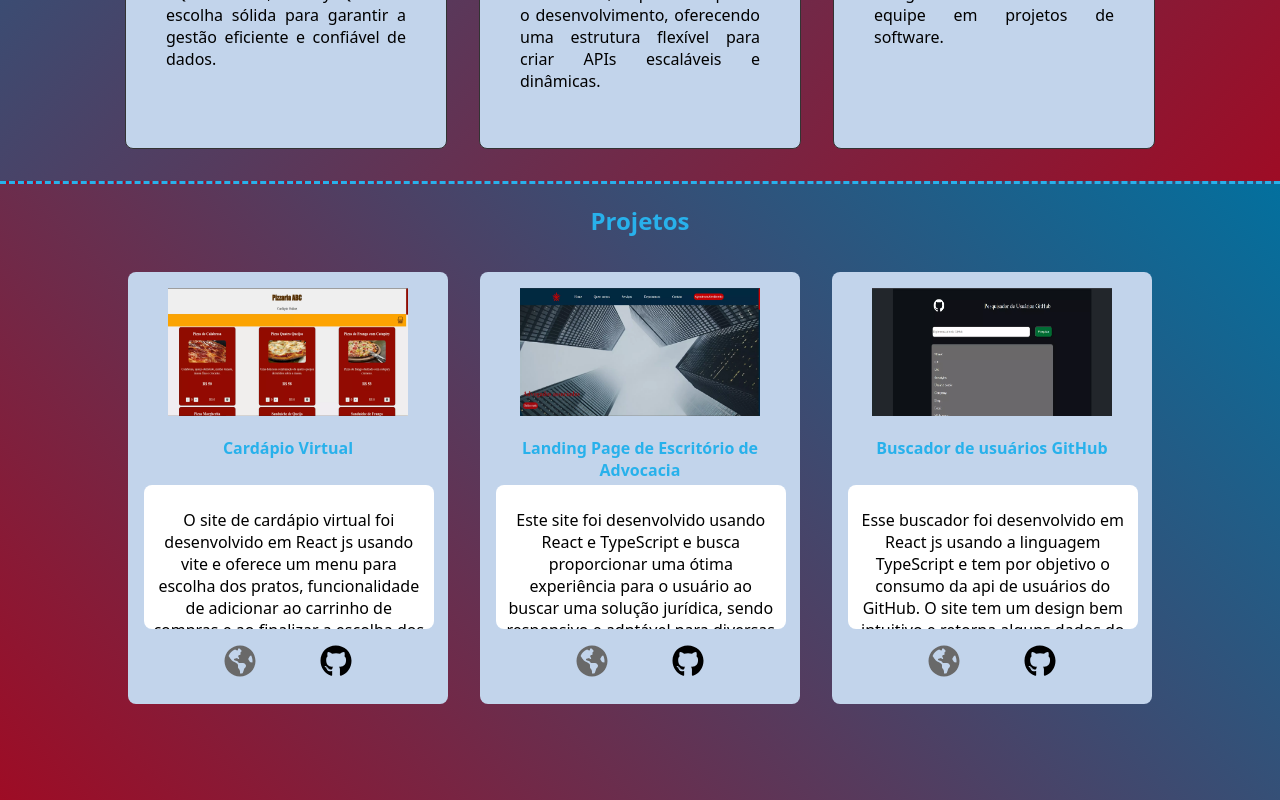
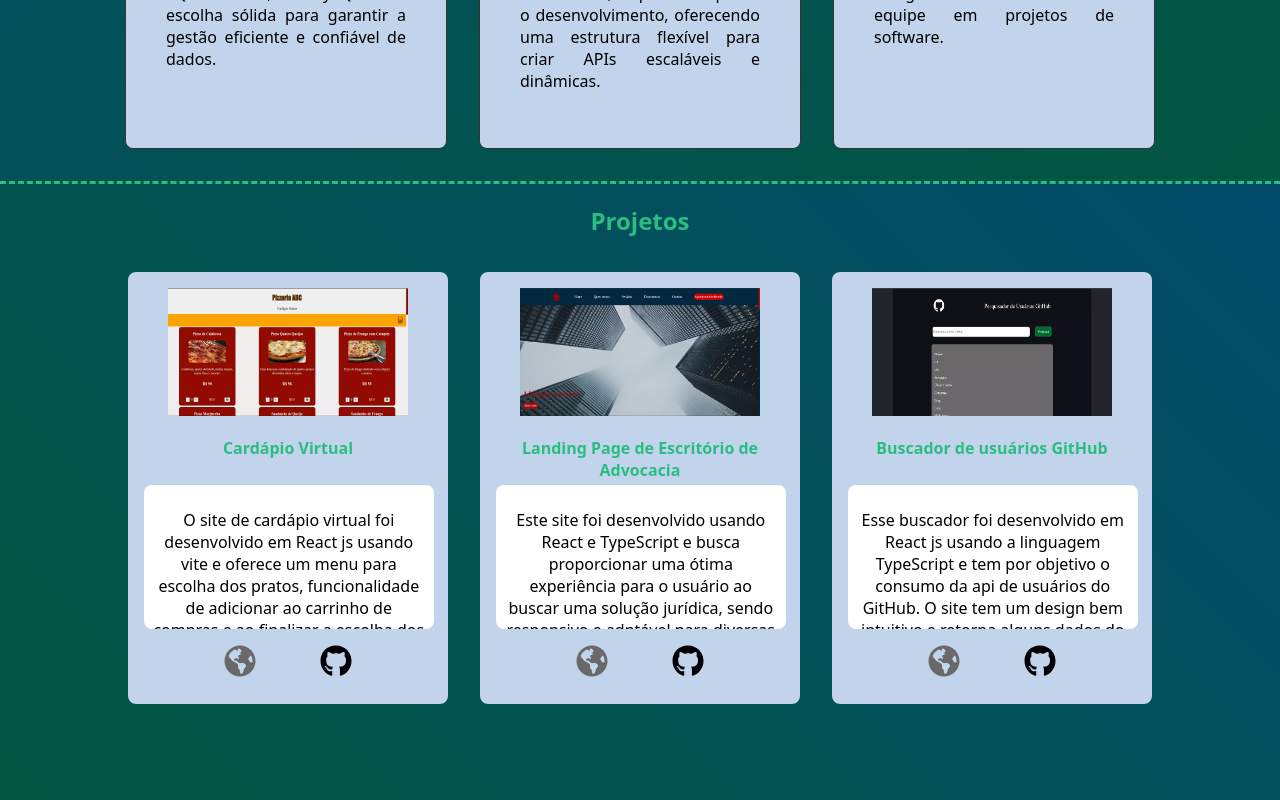
Before and after one commit to Jjunior112/portfolio_index, a React (Vite) app: page / in a window 1280 px wide. Shown: the part 1527-2327 px from the top of the page. Built offline with nearby package versions, Linux system fonts and the light colour scheme.

Commit message:
mudança de cores

```diff
--- a/src/App.css
+++ b/src/App.css
@@ -1,7 +1,7 @@
 :root {
-    --color1: #9E0C25;
-    --color2: #03709E;
-    --color3: #28B1EB;
+    --color1: #025740;
+    --color2: #024b6b;
+    --color3: #2ABD82;
 }
 
 .profile {
@@ -161,7 +161,7 @@
 
 .project h2 {
     font-size: medium;
-    color: #28B1EB;
+    color: #2ABD82;
     margin: 0 auto;
     height: 2em;
     width: 15em;
@@ -200,7 +200,7 @@
 }
 
 .deploy:hover,.download:hover {
-    color: var(--color1);
+    color: var(--color3);
 }
 
 .linkedin {
--- a/src/index.css
+++ b/src/index.css
@@ -8,5 +8,6 @@ body{
   display: none
 }
 ::selection{
-  background-color: #EB1035;
+  background-color: #197030;
+  color: #fff;
 }
```
